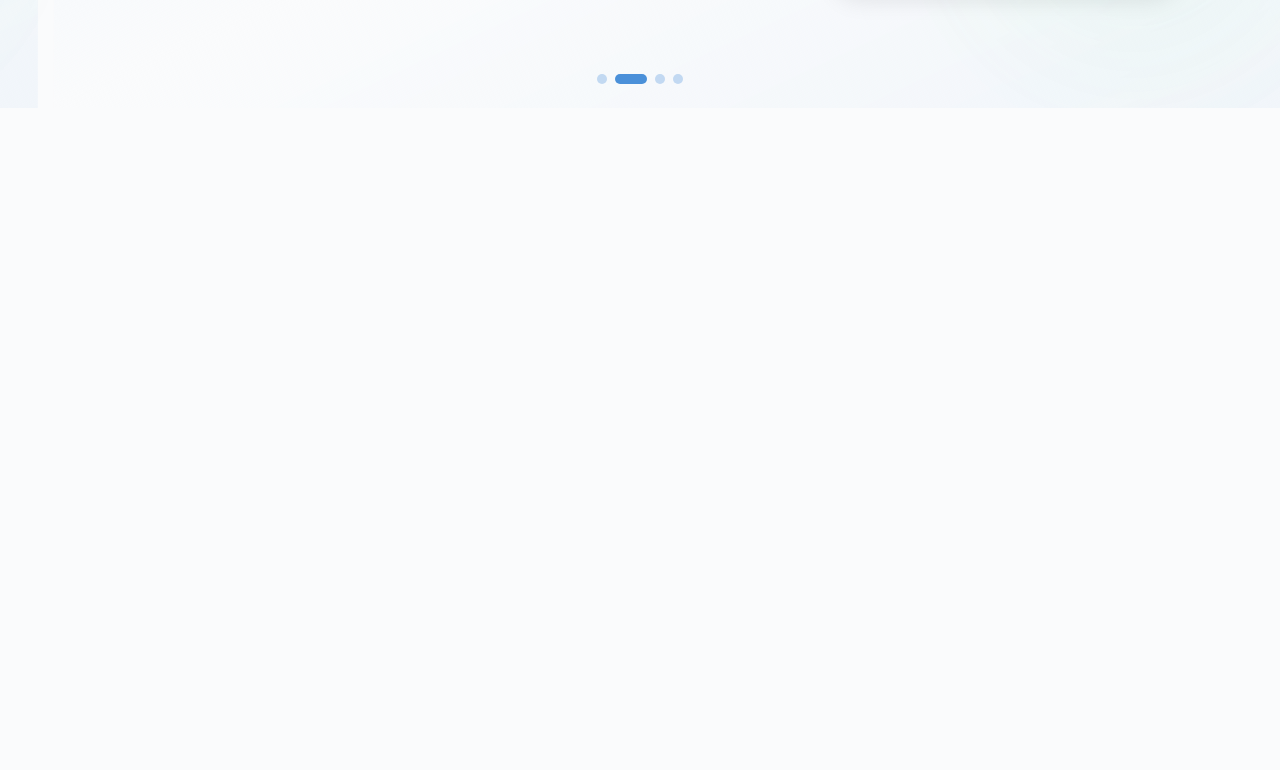
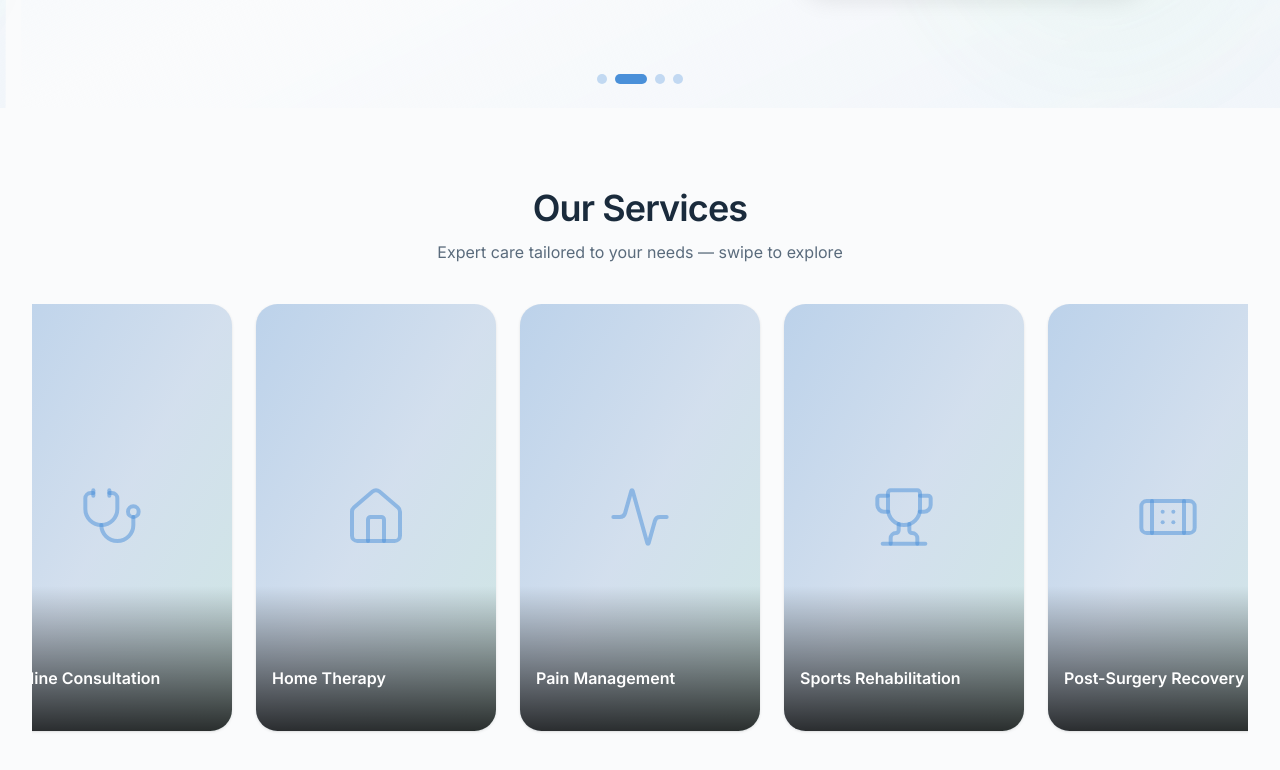
Before and after one commit to MyDawaiWala10/mdw-wellness, a Next.js app: page / in a window 1280 px wide. Shown: the part 556-1326 px from the top of the page. Before the commit the page ends 800 px from the top, so only its background shows below. Built offline with nearby package versions, Linux system fonts and the light colour scheme.

Commit message:
feat: services video reels with snap scroll and hover effects

```diff
--- a/src/app/page.tsx
+++ b/src/app/page.tsx
@@ -1,5 +1,6 @@
 import { Navbar } from "@/components/navbar";
 import { HeroCarousel } from "@/components/hero-carousel";
+import { ServicesReels } from "@/components/services-reels";
 
 export default function Home() {
   return (
@@ -7,6 +8,7 @@ export default function Home() {
       <Navbar />
       <main id="home" className="flex-1 pt-16">
         <HeroCarousel />
+        <ServicesReels />
       </main>
     </>
   );
--- /dev/null
+++ b/src/components/services-reels.tsx
@@ -0,0 +1,90 @@
+"use client";
+
+import { useRef } from "react";
+import { Play, Stethoscope, Home, Activity, Trophy, Bandage } from "lucide-react";
+import { motion } from "framer-motion";
+import { services, type Service } from "@/data/services";
+import { getWhatsAppUrl } from "@/data/site";
+import { SectionWrapper } from "@/components/section-wrapper";
+
+const serviceIcons: Record<string, typeof Play> = {
+  "Online Consultation": Stethoscope,
+  "Home Therapy": Home,
+  "Pain Management": Activity,
+  "Sports Rehabilitation": Trophy,
+  "Post-Surgery Recovery": Bandage,
+};
+
+function ServiceCard({ service }: { service: Service }) {
+  const videoRef = useRef<HTMLVideoElement>(null);
+  const Icon = serviceIcons[service.title] ?? Play;
+
+  const handleMouseEnter = () => {
+    videoRef.current?.play().catch(() => {});
+  };
+
+  const handleMouseLeave = () => {
+    if (videoRef.current) {
+      videoRef.current.pause();
+      videoRef.current.currentTime = 0;
+    }
+  };
+
+  return (
+    <motion.div
+      whileHover={{ scale: 1.03 }}
+      transition={{ type: "spring", stiffness: 300, damping: 20 }}
+      className="group relative aspect-[9/16] w-52 flex-shrink-0 cursor-pointer snap-center overflow-hidden rounded-2xl bg-border shadow-sm sm:w-56 md:w-60"
+      onMouseEnter={handleMouseEnter}
+      onMouseLeave={handleMouseLeave}
+    >
+      {service.videoSrc ? (
+        <video
+          ref={videoRef}
+          src={service.videoSrc}
+          muted
+          loop
+          playsInline
+          className="absolute inset-0 h-full w-full object-cover"
+        />
+      ) : (
+        <div className="absolute inset-0 flex items-center justify-center bg-gradient-to-br from-primary/25 via-primary/10 to-[var(--mdw-accent-green)]/10">
+          <Icon className="h-16 w-16 text-primary/50" strokeWidth={1.5} />
+        </div>
+      )}
+
+      <div className="absolute inset-x-0 bottom-0 bg-gradient-to-t from-black/80 via-black/40 to-transparent p-4 pt-20">
+        <h3 className="text-base font-semibold text-white">{service.title}</h3>
+        <a
+          href={getWhatsAppUrl(`Hi, I'm interested in ${service.title}.`)}
+          target="_blank"
+          rel="noopener noreferrer"
+          className="mt-1 inline-block text-sm text-white/90 opacity-0 transition-opacity group-hover:opacity-100"
+        >
+          Learn More &rarr;
+        </a>
+      </div>
+    </motion.div>
+  );
+}
+
+export function ServicesReels() {
+  return (
+    <SectionWrapper id="services">
+      <div className="mx-auto max-w-7xl">
+        <h2 className="text-center text-3xl font-semibold tracking-tight text-foreground md:text-4xl">
+          Our Services
+        </h2>
+        <p className="mx-auto mt-3 max-w-xl text-center text-muted-foreground">
+          Expert care tailored to your needs — swipe to explore
+        </p>
+
+        <div className="scrollbar-hide mt-10 flex snap-x snap-mandatory gap-4 overflow-x-auto px-4 pb-4 md:justify-center md:gap-6">
+          {services.map((service) => (
+            <ServiceCard key={service.id} service={service} />
+          ))}
+        </div>
+      </div>
+    </SectionWrapper>
+  );
+}
```
